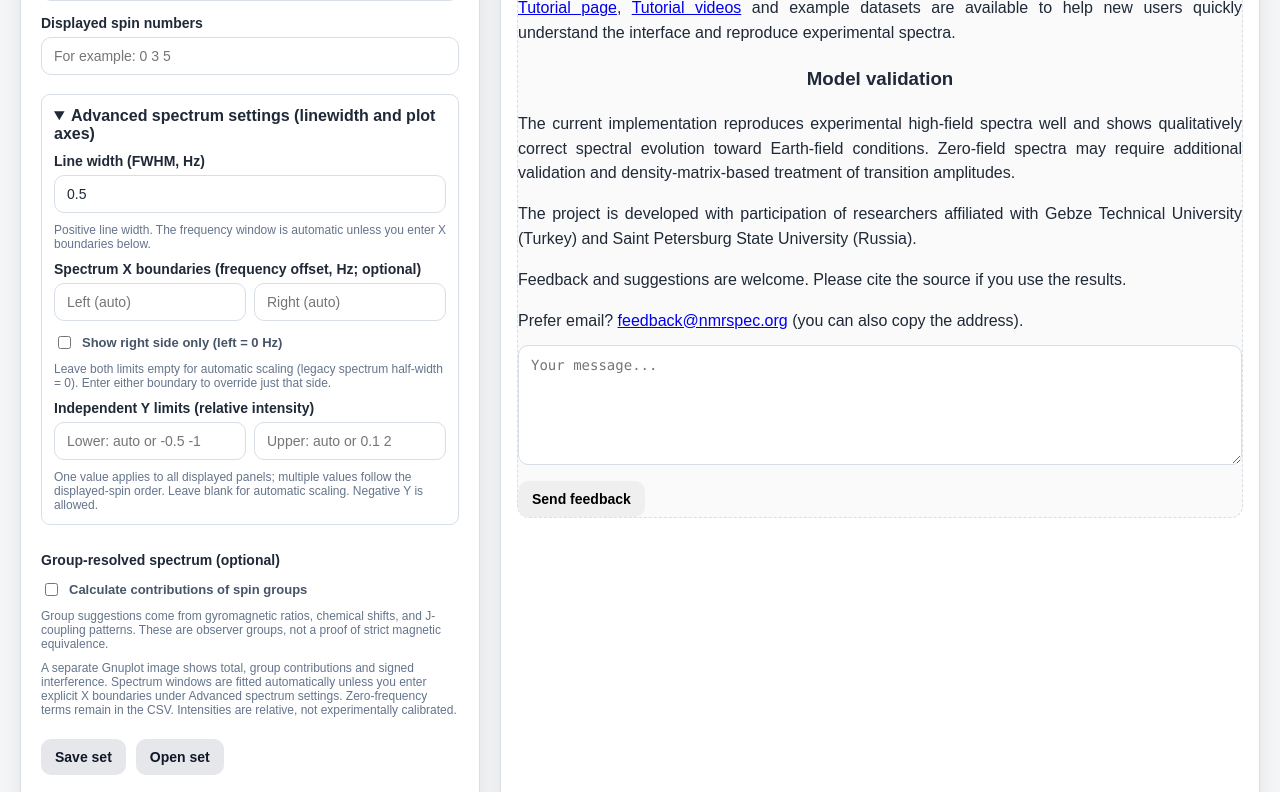
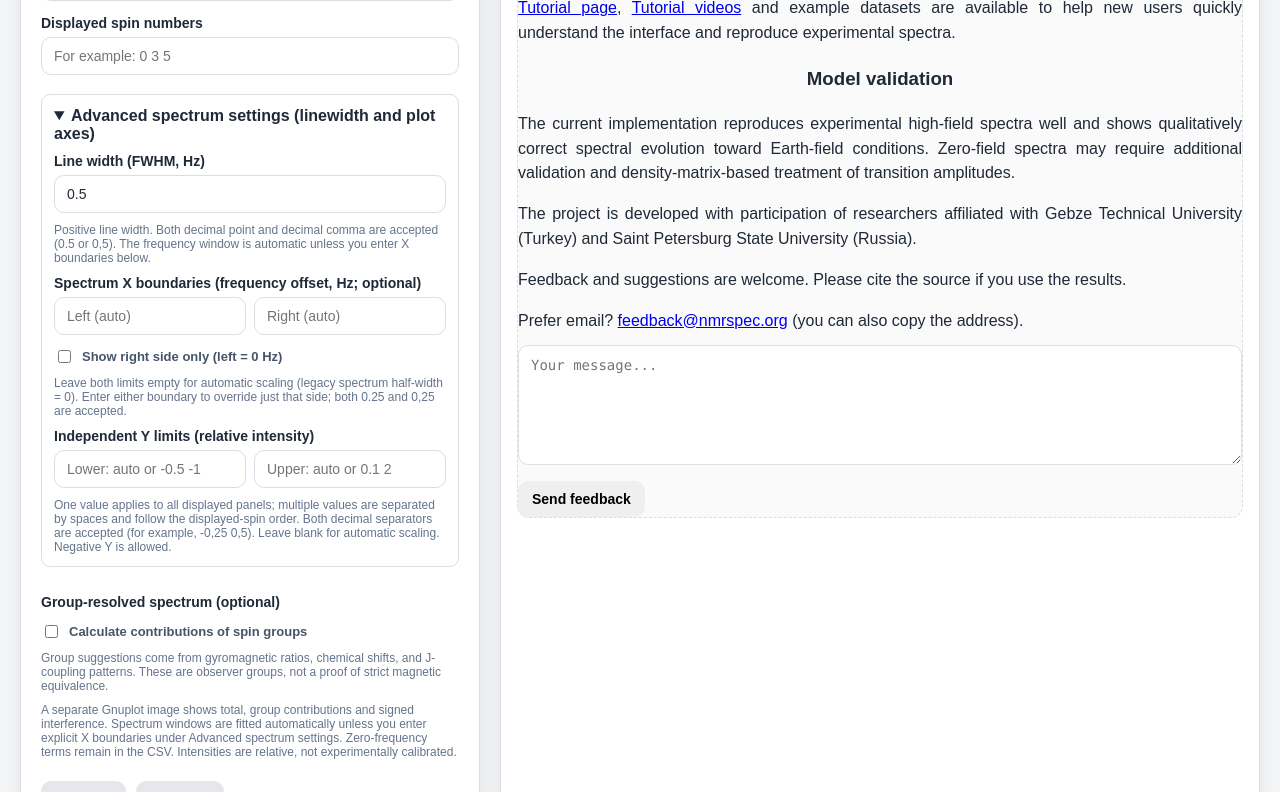
Before and after one commit to scleroze/SpinSpec, a Python web app: template templates/index.html in a window 1280 px wide, after a click on "Advanced spectrum settings (linewidth and plot axes)". Shown: the part 779-1571 px from the top of the page. Run offline with Jinja, Linux system fonts and the light colour scheme; the template is opened without the code that fills it, so the values that code supplies are empty.

Commit message:
feat(web): accept decimal dots and commas in scalar, spin, coupling and axis inputs

```diff
--- a/templates/index.html
+++ b/templates/index.html
@@ -531,17 +531,18 @@
           <summary>Advanced spectrum settings (linewidth and plot axes)</summary>
           <div class="field">
             <label for="lineWidth">Line width (FWHM, Hz)</label>
-            <input id="lineWidth" name="lineWidth" type="number" min="0" step="any"
-                   value="0.5" placeholder="For example: 0.5" />
-            <div class="hint">Positive line width. The frequency window is
-              automatic unless you enter X boundaries below.</div>
+            <input id="lineWidth" name="lineWidth" type="text" inputmode="decimal"
+                   value="0.5" placeholder="For example: 0.5 or 0,5" />
+            <div class="hint">Positive line width. Both decimal point and decimal comma
+              are accepted (0.5 or 0,5). The frequency window is automatic
+              unless you enter X boundaries below.</div>
           </div>
           <div class="field">
             <label>Spectrum X boundaries (frequency offset, Hz; optional)</label>
             <div style="display:flex;gap:8px">
-              <input id="xLeft" name="xLeft" type="number" step="any"
+              <input id="xLeft" name="xLeft" type="text" inputmode="decimal"
                      placeholder="Left (auto)" aria-label="Left frequency boundary" />
-              <input id="xRight" name="xRight" type="number" step="any"
+              <input id="xRight" name="xRight" type="text" inputmode="decimal"
                      placeholder="Right (auto)" aria-label="Right frequency boundary" />
             </div>
             <label class="check-row">
@@ -549,8 +550,8 @@
               Show right side only (left = 0 Hz)
             </label>
             <div class="hint">Leave both limits empty for automatic scaling
-              (legacy spectrum half-width = 0). Enter either boundary
-              to override just that side.</div>
+              (legacy spectrum half-width = 0). Enter either boundary to
+              override just that side; both 0.25 and 0,25 are accepted.</div>
           </div>
           <div class="field">
             <label>Independent Y limits (relative intensity)</label>
@@ -560,8 +561,10 @@
               <input id="yMax" name="yMax" type="text" placeholder="Upper: auto or 0.1 2"
                      aria-label="Upper intensity bounds" />
             </div>
-            <div class="hint">One value applies to all displayed panels; multiple values follow the
-              displayed-spin order. Leave blank for automatic scaling. Negative Y is allowed.</div>
+            <div class="hint">One value applies to all displayed panels; multiple values are
+              separated by spaces and follow the displayed-spin order. Both
+              decimal separators are accepted (for example, -0,25 0,5).
+              Leave blank for automatic scaling. Negative Y is allowed.</div>
           </div>
         </details>
 
@@ -783,7 +786,8 @@
 
       interactiveButton.style.display = "inline-block";
       interactiveButton.onclick = () => {
-        const lineWidth = document.getElementById("lineWidth").value.trim() || "0.5";
+        const rawLineWidth = document.getElementById("lineWidth").value.trim() || "0.5";
+        const lineWidth = normalizeDecimalToken(rawLineWidth, 'Line width (FWHM)');
 
         window.open(
           `/dev-spectrum?job=${result.job_id}&linewidth=${encodeURIComponent(lineWidth)}`,
@@ -848,6 +852,71 @@
       el.style.color = isError ? "red" : "black";
     }
 
+    // Locale-independent numeric input. The browser accepts both decimal
+    // separators, while the C engine and .set files always receive dots.
+    // Lists are separated with whitespace, never with ambiguous digit commas.
+    const decimalPattern =
+      /^[+-]?(?:\\d+(?:[.,]\\d*)?|[.,]\\d+)(?:[eE][+-]?\\d+)?$/;
+
+    function normalizeDecimalToken(token, label) {
+      const value = token.trim();
+      if (!decimalPattern.test(value))
+        throw new Error(`Invalid ${label}: "${value}". Use 0.25 or 0,25.`);
+      const canonical = value.replace(',', '.');
+      if (!Number.isFinite(Number(canonical)))
+        throw new Error(`Invalid ${label}: the number must be finite.`);
+      return canonical;
+    }
+
+    function normalizeNumericList(raw, label, allowAuto = false) {
+      const text = raw.replace(/\\r/g, '').trim();
+      if (!text) return '';
+      // A comma followed by whitespace is unambiguously a list delimiter.
+      // A comma between digits is decimal, e.g. 42,577 17,235.
+      const tokens = text.replace(/,\\s+/g, ' ').split(/\\s+/).filter(Boolean);
+      const result = [];
+      for (const token of tokens) {
+        if (allowAuto && token.toLowerCase() === 'auto') {
+          result.push('auto');
+          continue;
+        }
+        const commas = (token.match(/,/g) || []).length;
+        if (commas > 1) {
+          throw new Error(
+            `Ambiguous ${label}: "${token}". Separate numbers with spaces; ` +
+            'a comma inside a number is its decimal separator.'
+          );
+        }
+        // Keep old unambiguous lists written as 42.577,17.235.
+        const elements = commas === 1 && token.includes('.')
+          ? token.split(',')
+          : [token];
+        for (const element of elements) {
+          result.push(normalizeDecimalToken(element, label));
+        }
+      }
+      return result.join(' ');
+    }
+
+    function normalizeCouplingRows(raw) {
+      return raw.replace(/\\r/g, '').split('\\n').map(line => {
+        const text = line.trim();
+        if (!text) return '';
+        const values = normalizeNumericList(text, 'J-coupling row').split(/\\s+/);
+        if (values.length !== 3 ||
+            !/^\\d+$/.test(values[0]) || !/^\\d+$/.test(values[1]))
+          throw new Error(
+            'Each J-coupling row must contain two integer spin indices and one J value.'
+          );
+        return values.join(' ');
+      }).filter(Boolean).join('\\n');
+    }
+
+    function optionalDecimal(id, label) {
+      const value = document.getElementById(id).value.trim();
+      return value ? normalizeDecimalToken(value, label) : '';
+    }
+
     function automaticGraphHeights() {
       // Legacy .set requires one height per displayed spin. Graph height
       // zero means automatic and is now implicit in the interface.
@@ -857,28 +926,37 @@
     }
 
     function getLinewidthsForEngine() {
-      const fwhm = document.getElementById('lineWidth').value.trim();
-      if (!fwhm || !Number.isFinite(Number(fwhm)) || Number(fwhm) <= 0)
+      const raw = document.getElementById('lineWidth').value.trim();
+      if (!raw)
         throw new Error('Line width (FWHM) must be a positive number in Hz.');
+      const fwhm = normalizeDecimalToken(raw, 'Line width (FWHM)');
+      if (Number(fwhm) <= 0)
+        throw new Error('Line width (FWHM) must be positive.');
       // The legacy engine still expects two values. A zero half-width
       // selects automatic scaling; independent X limits now control zoom.
       return `${fwhm} 0`;
     }
 
     function getFormData() {
+      const gammas = normalizeNumericList(
+        document.getElementById('gammas').value, 'gyromagnetic ratios');
+      const shifts = normalizeNumericList(
+        document.getElementById('shifts').value, 'chemical shifts');
+      if (gammas && shifts && gammas.split(/\\s+/).length !== shifts.split(/\\s+/).length)
+        throw new Error('The number of chemical shifts must equal the number of spins.');
       return {
         title: document.getElementById('title').value.trim(),
-        gammas: document.getElementById('gammas').value.trim(),
-        shifts: document.getElementById('shifts').value.trim(),
+        gammas,
+        shifts,
         field: getFieldValueForCalculation(),
-        jcouplings: document.getElementById('jcouplings').value.replace(/\r/g, '').trim(),
+        jcouplings: normalizeCouplingRows(document.getElementById('jcouplings').value),
         graph: document.getElementById('graph').value.trim(),
         heights: automaticGraphHeights(),
         linewidths: getLinewidthsForEngine(),
-        x_left: document.getElementById('xLeft').value.trim(),
-        x_right: document.getElementById('xRight').value.trim(),
-        y_min: document.getElementById('yMin').value.trim(),
-        y_max: document.getElementById('yMax').value.trim(),
+        x_left: optionalDecimal('xLeft', 'left X boundary'),
+        x_right: optionalDecimal('xRight', 'right X boundary'),
+        y_min: normalizeNumericList(document.getElementById('yMin').value, 'lower Y limits', true),
+        y_max: normalizeNumericList(document.getElementById('yMax').value, 'upper Y limits', true),
         observer_groups: getSelectedObserverGroups(),
       };
     }
@@ -910,14 +988,18 @@
     function getFieldValueForCalculation() {
       const raw = document.getElementById("field").value.trim();
       const asFreq = document.getElementById("fieldAsProtonFrequency").checked;
-
-      if (!asFreq) return raw;
-
-      const nuMHz = parseFloat(raw.replace(",", "."));
-      const gammaH = 42.57747892; // MHz/T
-      const field_mT = (nuMHz / gammaH) * 1000.0;
-
-      return String(field_mT);
+      const canonical = normalizeNumericList(raw, 'external field');
+      if (!canonical) throw new Error('External field is required.');
+      const values = canonical.split(/\\s+/);
+      if (asFreq) {
+        if (values.length !== 1)
+          throw new Error('Proton frequency must be a single value in MHz.');
+        const gammaH = 42.57747892; // MHz/T
+        return String((Number(values[0]) / gammaH) * 1000.0);
+      }
+      if (values.length !== 1 && values.length !== 3)
+        throw new Error('External field requires one value or start, stop and step.');
+      return canonical;
     }
 
     // Convert the legacy `FWHM half-width` record to the new form.
@@ -1386,11 +1468,9 @@
     let groupChangeTimer = null;
 
     function parseNumericList(text, name) {
-      const tokens = text.replace(/,/g, ' ').trim().split(/\s+/).filter(Boolean);
-      if (!tokens.length) throw new Error(`${name} is empty.`);
-      const values = tokens.map(Number);
-      if (values.some(x => !Number.isFinite(x))) throw new Error(`Invalid ${name}.`);
-      return values;
+      const normalized = normalizeNumericList(text, name);
+      if (!normalized) throw new Error(`${name} is empty.`);
+      return normalized.split(/\\s+/).map(Number);
     }
 
     function getSpinModel() {
@@ -1405,7 +1485,7 @@
       for (const raw of lines) {
         const line = raw.trim();
         if (!line || line.startsWith('#')) continue;
-        const parts = line.replace(/,/g, ' ').split(/\s+/);
+        const parts = normalizeNumericList(line, 'J-coupling row').split(/\\s+/);
         if (parts.length !== 3) throw new Error(`Invalid J-coupling row: "${line}".`);
         const [a, b, v] = parts.map(Number);
         if (!Number.isInteger(a) || !Number.isInteger(b) || a < 0 || b < 0 || a >= n || b >= n || a === b || !Number.isFinite(v)) {
```
